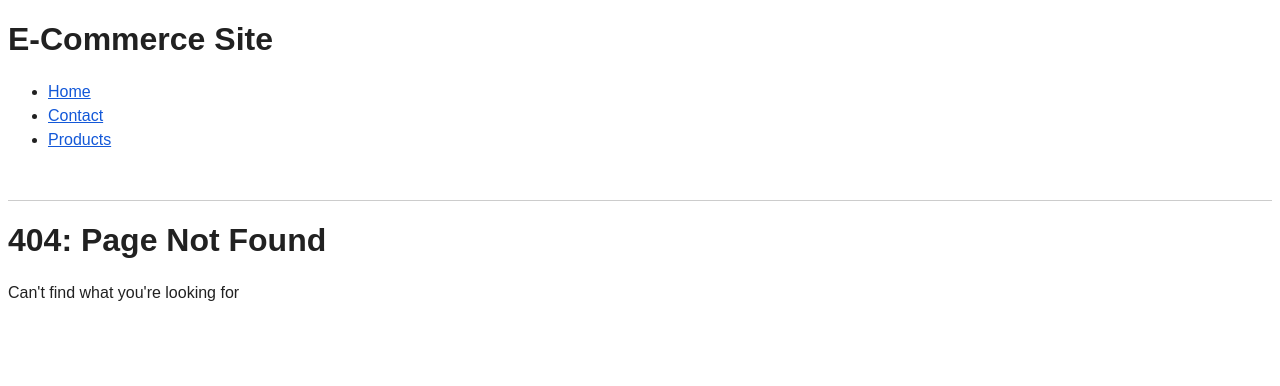
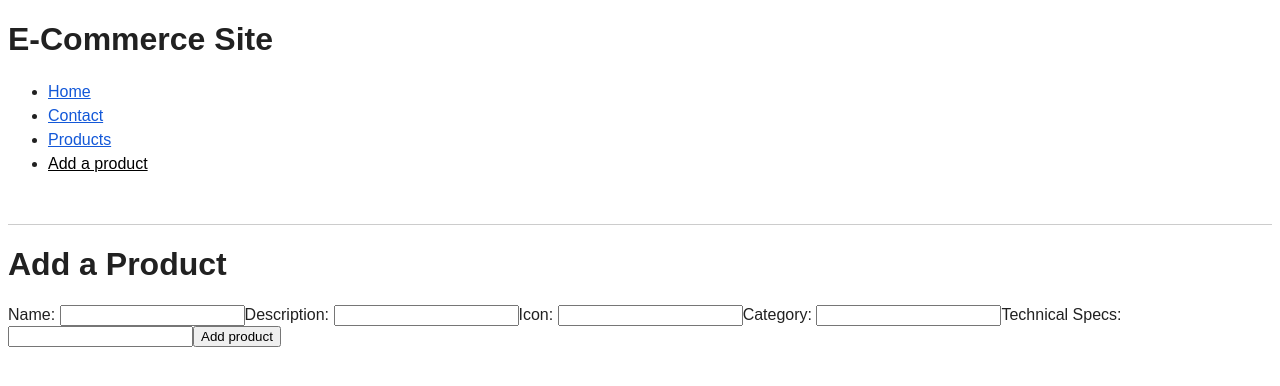
Before and after one commit to nolanknill/lec-use-effect-axios, a React (Create React App) app: page /add-product in a window 1280 px wide. Before the commit this address had no page. Shown: the top 386 px of the page. Built offline with nearby package versions, Linux system fonts and the light colour scheme; the HTML template or start-up script is replaced by a standard one.

Commit message:
useEffect with axios demo code: Adds axios package, adds both get product/products pages, adds add-product page, adds api utils file

```diff
--- a/package.json
+++ b/package.json
@@ -3,6 +3,7 @@
   "version": "0.1.0",
   "private": true,
   "dependencies": {
+    "axios": "^1.4.0",
     "react": "^18.0.0",
     "react-dom": "^18.0.0",
     "react-router-dom": "^6.11.2",
--- a/src/App.jsx
+++ b/src/App.jsx
@@ -3,6 +3,7 @@ import HomePage from "./pages/HomePage";
 import ContactPage from "./pages/ContactPage";
 import ProductPage from "./pages/ProductPage";
 import ProductsPage from "./pages/ProductsPage";
+import AddProductPage from "./pages/AddProductPage";
 import NotFoundPage from "./pages/NotFoundPage";
 import Header from "./components/Header";
 
@@ -17,6 +18,7 @@ function App() {
         <Route path="contact" element={<ContactPage username={username}/>} />
         <Route path="products" element={<ProductsPage />} />
         <Route path="products/:productId" element={<ProductPage />} />
+        <Route path="add-product" element={<AddProductPage />} />
         <Route path="*" element={<NotFoundPage />} />
       </Routes>
     </BrowserRouter>
--- a/src/components/Header.jsx
+++ b/src/components/Header.jsx
@@ -30,6 +30,11 @@ function Header() {
                             Products
                         </NavLink>
                     </li>
+                    <li>
+                        <NavLink className={navLinkActive} to="/add-product">
+                            Add a product
+                        </NavLink>
+                    </li>
                 </ul>
             </nav>
         </header>
--- /dev/null
+++ b/src/components/Loading.jsx
@@ -0,0 +1,5 @@
+function Loading() {
+    return <span>Loading...</span>
+}
+
+export default Loading;
--- a/src/components/Products.jsx
+++ b/src/components/Products.jsx
@@ -1,7 +1,39 @@
+import axios from "axios";
+import { useEffect, useState } from "react";
 import { Link } from "react-router-dom";
-import products from "../data/products.json";
+import Loading from "./Loading";
+import { getProductsEndpoint } from "../utils/api";
 
 function Products() {
+    const [products, setProducts] = useState([]);
+    const [isLoading, setIsLoading] = useState(true);
+    const [hasError, setHasError] = useState(false);
+
+    useEffect(() => {
+        axios
+            .get(getProductsEndpoint)
+            .then( (response) => {
+                setProducts(response.data);
+                setIsLoading(false);
+            })
+            .catch(() => {
+                setHasError(true);
+                setIsLoading(false);
+            });
+    }, []);
+
+    if (isLoading) {
+        return <Loading />
+    }
+
+    if (hasError) {
+        return <span>There was an unexpected error retrieving the data.</span>
+    }
+
+    if (products.length === 0) {
+        return <span>No products found... Go buy on Amazon instead.</span>
+    }
+
     return (
         <ul>
             {products.map((product) => (
--- /dev/null
+++ b/src/pages/AddProductPage.jsx
@@ -0,0 +1,51 @@
+import axios from "axios";
+import { Link } from "react-router-dom";
+import { postProductEndpoint } from "../utils/api";
+import { useState } from "react";
+
+function AddProductPage() {
+    const [createdProduct, setCreatedProduct] = useState(null);
+
+    const handleSubmit = (e) => {
+        e.preventDefault();
+
+        const newProduct = {
+            name: e.target.name.value,
+            description: e.target.description.value,
+            icon: e.target.icon.value,
+            category: e.target.category.value,
+            technicalSpecs: e.target.technicalSpecs.value
+        }
+
+        axios
+            .post(postProductEndpoint, newProduct)
+            .then((response) => {
+                setCreatedProduct(response.data);
+            })
+    }
+
+    if (createdProduct) {
+        return (
+            <>
+                <h1>Add a Product</h1>
+                <p>The product has been successfully created. You can view the product at <Link to={`/products/${createdProduct.id}`}>{createdProduct.name}</Link></p>
+            </>
+        )
+    }
+
+    return (
+        <>
+            <h1>Add a Product</h1>
+            <form onSubmit={handleSubmit}>
+                <label>Name: <input type="text" name="name" /></label>
+                <label>Description: <input type="text" name="description" /></label>
+                <label>Icon: <input type="text" name="icon" /></label>
+                <label>Category: <input type="text" name="category" /></label>
+                <label>Technical Specs: <input type="text" name="technicalSpecs" /></label>
+                <button>Add product</button>
+            </form>
+        </>
+    )
+}
+
+export default AddProductPage;
--- a/src/pages/ProductPage.jsx
+++ b/src/pages/ProductPage.jsx
@@ -1,13 +1,26 @@
-import { Navigate, useParams } from "react-router-dom";
-import products from "../data/products.json";
+import { useParams } from "react-router-dom";
+import axios from "axios";
 import Products from "../components/Products";
+import { useEffect, useState } from "react";
+import Loading from "../components/Loading";
+import { getProductEndpoint } from "../utils/api";
 
 function ProductPage() {
+    const [product, setProduct] = useState(null);
+    const [isLoading, setIsLoading] = useState(true);
     const { productId } = useParams();
-    const product = products.find((product) => product.id === productId);
 
-    if (!product) {
-        return <Navigate to="/products" />
+    useEffect(() => {
+        axios
+            .get(getProductEndpoint(productId))
+            .then((response) => {
+                setProduct(response.data);
+                setIsLoading(false);
+            });
+    }, [productId]);
+
+    if (isLoading) {
+        return <Loading />
     }
 
     return (
--- /dev/null
+++ b/src/utils/api.js
@@ -0,0 +1,7 @@
+const API_KEY = "grogu";
+const API_KEY_STRING = "?api_key=" + API_KEY;
+const API_URL = "https://62f1099325d9e8a2e7c47836.mockapi.io/api/v1";
+
+export const getProductsEndpoint = `${API_URL}/products?${API_KEY_STRING}`;
+export const getProductEndpoint = (id) => `${API_URL}/products/${id}?${API_KEY_STRING}`
+export const postProductEndpoint = getProductsEndpoint;
```
Also changed, not shown: 1 other file (tests, documents, lock files or other folders).
